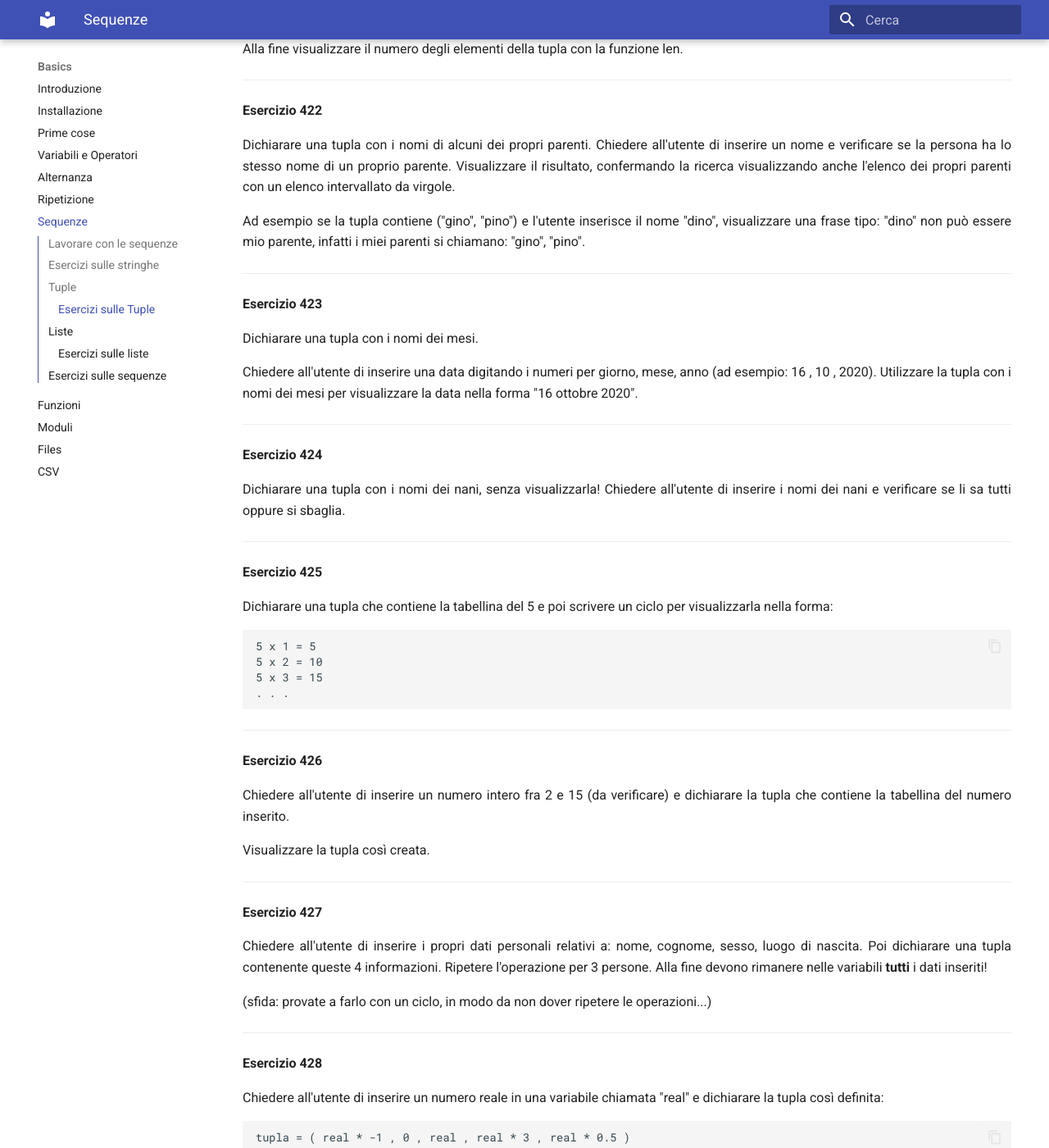
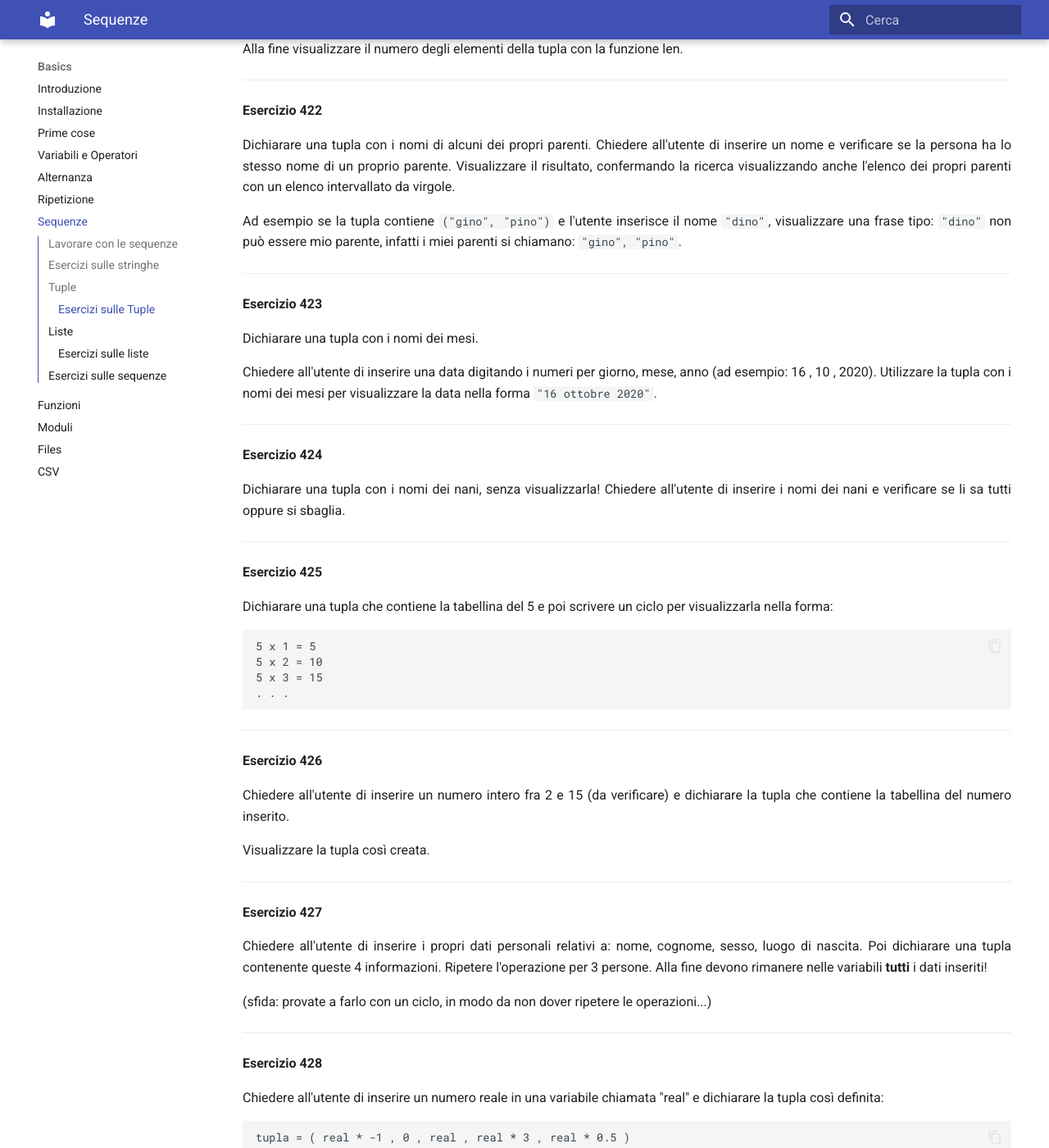
Before and after one commit to adjamhub/pyhandouts, an MkDocs documentation site: the page built from docs/basics/104_seq.md, in a window 1280 px wide and 1400 px high, scrolled down 13291 px. Shown: the whole window at 82% size. Built offline with MkDocs 1.6.1 and Material for MkDocs 9.7.7, drawn with Linux system fonts in a browser that asks for light colours; some of the changed text lies outside the part shown.

Commit message:
Update 104_seq.md

````diff
--- a/docs/basics/104_seq.md
+++ b/docs/basics/104_seq.md
@@ -78,7 +78,7 @@
 # scrive "AcquaAcquaAcqua"
 ```
 
-Per quanto riguarda l'operatore **sequenza[intero]** che ci permette
+Per quanto riguarda l'operatore `sequenza[intero]` che ci permette
 di visualizzare l'elemento al posto richiesto, vanno precisate alcune
 cose:
 
@@ -174,7 +174,7 @@
 # ERRORE!
 ```
 
-Per assicurarci che la funzione index() non dia errore bisogna controllare la presenza o meno della variabile nella parola:
+Per assicurarci che la funzione `index()` non dia errore bisogna controllare la presenza o meno della variabile nella parola:
 
 
 ```python
@@ -261,8 +261,8 @@
 Come si desume osservando l'esempio, il comando ***FOR elemento IN sequenza*** scorre tutta la sequenza, assegnando ogni volta alla
 variabile ausiliaria ***elemento*** il valore di uno degli elementi della sequenza.
 
-Se invece vogliamo scorrere le posizioni dobbiamo muoverci con un ciclo ***FOR...IN RANGE***. Infatti una sequenza è lunga LEN(sequenza)
-elementi e i suoi elementi sono numerati da 0 a LEN(sequenza) - 1, esattamente come si comporta la funziona range(len(sequenza)).
+Se invece vogliamo scorrere le posizioni dobbiamo muoverci con un ciclo ***FOR...IN RANGE***. Infatti una sequenza è lunga `len(sequenza)`
+elementi e i suoi elementi sono numerati da `0` a `len(sequenza) - 1`, esattamente come si comporta la funziona `range(len(sequenza))`.
 
 ```python
     parola = "oggi"
@@ -403,7 +403,8 @@
 
 (suggerimento: `help(print)` )
 
-> Questo esercizio va fatto modificando il comportamento della funzione print.
+
+> Questo esercizio va fatto modificando il comportamento della funzione print().
 >
 > Chiedetemi se l'help non vi risulta troppo chiaro!
 
@@ -556,14 +557,14 @@
 
 Facciamo un altro esempio con valori eterogenei:
 
-```python
+``` py
 tupla = ("ciao" , 12 , 23.45 , 1000000 , 12, "come??")
 print(tupla)
 ```
 
 scrive:
 
-    ( "ciao" , 12 , *23.45 *, 1000000 , 12, "come??" )
+    ( "ciao" , 12 , 23.45, 1000000 , 12, "come??" )
 
 
 ```python
@@ -585,7 +586,9 @@
 
 !!! error "Errore!!!"
 
-        tupla[1] = "prova" ERRORE!!!
+    ``` py
+    tupla[1] = "prova" # ERRORE!!!
+    ```
 
     Le tuple sono immutabili! Ricordate???
 
@@ -663,8 +666,8 @@
 ```python
 es1 = (1,)
 es2 = (1)
-print("es1:",es1, type(es1)
-print("es2:",es2, type(es2)
+print("es1:",es1, type(es1))
+print("es2:",es2, type(es2))
 ```
 
 scrive:
@@ -718,10 +721,9 @@
 ricerca visualizzando anche l'elenco dei propri parenti con un elenco
 intervallato da virgole.
 
-Ad esempio se la tupla contiene ("gino", "pino") e l'utente
-inserisce il nome "dino", visualizzare una frase tipo: "dino" non
-può essere mio parente, infatti i miei parenti si chiamano: "gino",
-"pino".
+Ad esempio se la tupla contiene `("gino", "pino")` e l'utente
+inserisce il nome `"dino"`, visualizzare una frase tipo: `"dino"` non
+può essere mio parente, infatti i miei parenti si chiamano: `"gino", "pino"`.
 
 ------------------------------------------------------------------------------------------------
 
@@ -731,7 +733,7 @@
 
 Chiedere all'utente di inserire una data digitando i numeri per giorno,
 mese, anno (ad esempio: 16 , 10 , 2020). Utilizzare la tupla con i
-nomi dei mesi per visualizzare la data nella forma "16 ottobre 2020".
+nomi dei mesi per visualizzare la data nella forma `"16 ottobre 2020"`.
 
 ------------------------------------------------------------------------------------------------
 
@@ -748,10 +750,12 @@
 Dichiarare una tupla che contiene la tabellina del 5 e poi scrivere un
 ciclo per visualizzarla nella forma:
 
-    5 x 1 = 5
-    5 x 2 = 10
-    5 x 3 = 15
-    . . .
+```
+5 x 1 = 5
+5 x 2 = 10
+5 x 3 = 15
+. . .
+```
 
 ------------------------------------------------------------------------------------------------
 
@@ -772,8 +776,7 @@
 contenente queste 4 informazioni. Ripetere l'operazione per 3 persone.
 Alla fine devono rimanere nelle variabili **tutti** i dati inseriti!
 
-(sfida: provate a farlo con un ciclo, in modo da non dover ripetere le
-operazioni...)
+(sfida: provate a farlo con un ciclo, in modo da non dover ripetere le operazioni...)
 
 ------------------------------------------------------------------------------------------------
 
@@ -806,13 +809,13 @@
 Chiedere all'utente di inserire una stringa e un numero intero positivo
 (verificare). Creare la tupla contentente la stringa per numero volte.
 
-Ad esempio, inserito "ciao" e 4 va creata la tupla  ("ciao","ciao","ciao","ciao").
+Ad esempio, inserito `"ciao"` e `4` va creata la tupla  `("ciao","ciao","ciao","ciao")`.
 
 Chiedere all'utente di inserire due stringhe e un numero intero positivo
 (verificare). Creare la tupla contentente le due stringhe per numero
 volte.
 
-Ad esempio, inseriti "pippo" , "ciccio" e 3 va creata la tupla ("pippo", "ciccio", "pippo", "ciccio", "pippo", "ciccio").
+Ad esempio, inseriti `"pippo" , "ciccio"` e `3` va creata la tupla `("pippo", "ciccio", "pippo", "ciccio", "pippo", "ciccio")`.
 
 ------------------------------------------------------------------------------------------------
 
````
Also changed, not shown: other parts of docs/basics/104_seq.md (+1 -1 lines).
